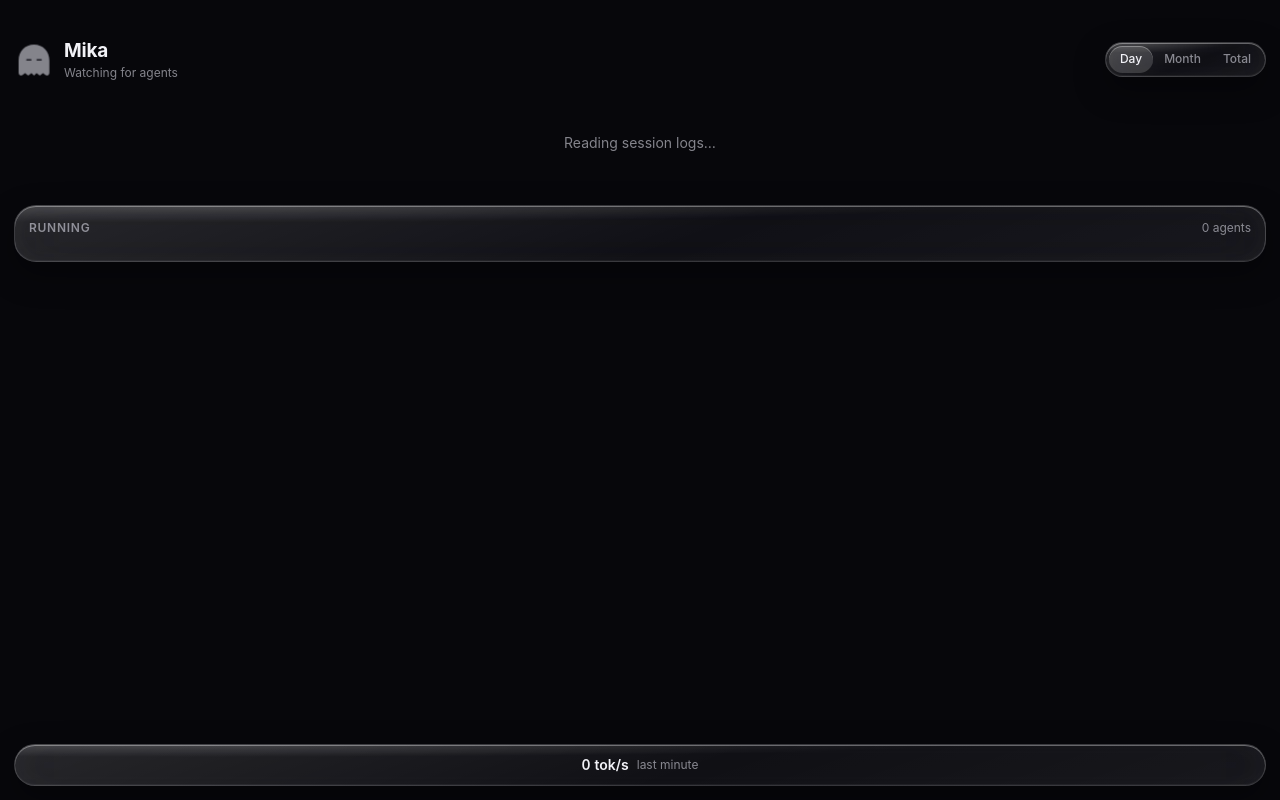
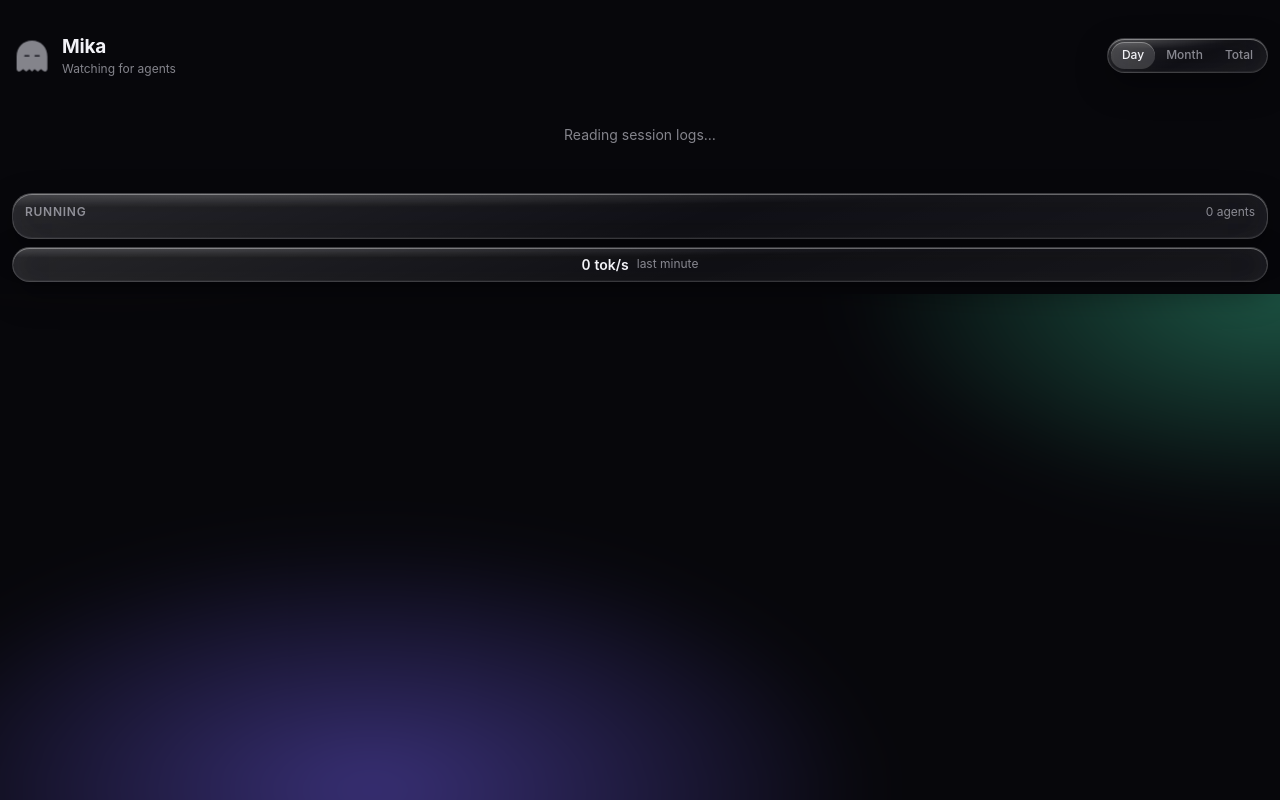
Before and after one commit to magixfingers/mika, a React (Vite) app: page / in a window 1280 px wide. Built offline with nearby package versions, Linux system fonts and the light colour scheme.

Commit message:
Fit the whole layout to the window instead of scrolling
Co-Authored-By: Claude Opus 5.5 <noreply@anthropic.com>

```diff
--- a/src/App.css
+++ b/src/App.css
@@ -31,6 +31,8 @@
 body {
   margin: 0;
   background: var(--bg);
+  /* The layout scales to fit the window instead of scrolling. */
+  overflow: hidden;
 }
 
 button {
@@ -84,11 +86,11 @@ button {
 
 .app {
   /* Top padding clears the overlay traffic lights. */
-  padding: 38px 14px 14px;
+  padding: 34px 12px 12px;
   display: flex;
   flex-direction: column;
-  gap: 12px;
-  min-height: 100vh;
+  gap: 8px;
+  transform-origin: top left;
 }
 
 .app-header {
@@ -183,7 +185,7 @@ p {
 }
 
 .total-tokens {
-  font-size: 40px;
+  font-size: 34px;
   font-weight: 700;
   letter-spacing: -0.03em;
   font-variant-numeric: tabular-nums;
@@ -206,11 +208,11 @@ p {
 }
 
 .panel {
-  border-radius: 22px;
-  padding: 14px;
+  border-radius: 20px;
+  padding: 10px 12px;
   display: flex;
   flex-direction: column;
-  gap: 10px;
+  gap: 7px;
 }
 
 .list {
@@ -219,7 +221,7 @@ p {
   padding: 0;
   display: flex;
   flex-direction: column;
-  gap: 10px;
+  gap: 7px;
 }
 
 .name {
@@ -392,7 +394,7 @@ p {
   display: grid;
   grid-template-rows: repeat(7, 1fr);
   grid-auto-flow: column;
-  gap: 3px;
+  gap: 2px;
 }
 
 .cell {
@@ -407,9 +409,8 @@ p {
 }
 
 .footer {
-  margin-top: auto;
   border-radius: 999px;
-  padding: 10px 16px;
+  padding: 7px 16px;
   display: flex;
   align-items: center;
   justify-content: center;
--- a/src/App.tsx
+++ b/src/App.tsx
@@ -1,4 +1,4 @@
-import { useEffect, useMemo, useState } from "react";
+import { useEffect, useLayoutEffect, useMemo, useRef, useState } from "react";
 import { invoke } from "@tauri-apps/api/core";
 import { listen } from "@tauri-apps/api/event";
 import type { Agent, AgentState, SessionStatus, Snapshot, TokenStats } from "./types";
@@ -99,7 +99,34 @@ function AgentRow({ agent, history, status }: { agent: Agent; history: number[];
   );
 }
 
+/**
+ * Scales `ref`'s content down so all of it fits the window without scrolling.
+ * The content is widened by the same factor, so it scales as a whole.
+ */
+function useFitToWindow() {
+  const ref = useRef<HTMLElement>(null);
+  const [scale, setScale] = useState(1);
+  useLayoutEffect(() => {
+    const el = ref.current;
+    if (!el) return;
+    const fit = () => {
+      // offsetHeight is the unscaled layout height; transforms don't change it.
+      const next = Math.min(1, window.innerHeight / el.offsetHeight);
+      setScale((prev) => (Math.abs(prev - next) > 0.005 ? next : prev));
+    };
+    const observer = new ResizeObserver(fit);
+    observer.observe(el);
+    window.addEventListener("resize", fit);
+    return () => {
+      observer.disconnect();
+      window.removeEventListener("resize", fit);
+    };
+  }, []);
+  return { ref, scale };
+}
+
 function App() {
+  const { ref: fitRef, scale } = useFitToWindow();
   const [snapshot, setSnapshot] = useState<Snapshot | null>(null);
   const [history, setHistory] = useState<Record<number, number[]>>({});
   const [statuses, setStatuses] = useState<SessionStatus[]>([]);
@@ -141,7 +168,11 @@ function App() {
   return (
     <>
       <div className="backdrop" aria-hidden />
-      <main className="app">
+      <main
+        className="app"
+        ref={fitRef}
+        style={{ transform: `scale(${scale})`, width: `${100 / scale}vw` }}
+      >
         <header className="app-header" data-tauri-drag-region>
           <div className="app-title" data-tauri-drag-region>
             <Mika state={overall?.state ?? "idle"} size={40} />
```
